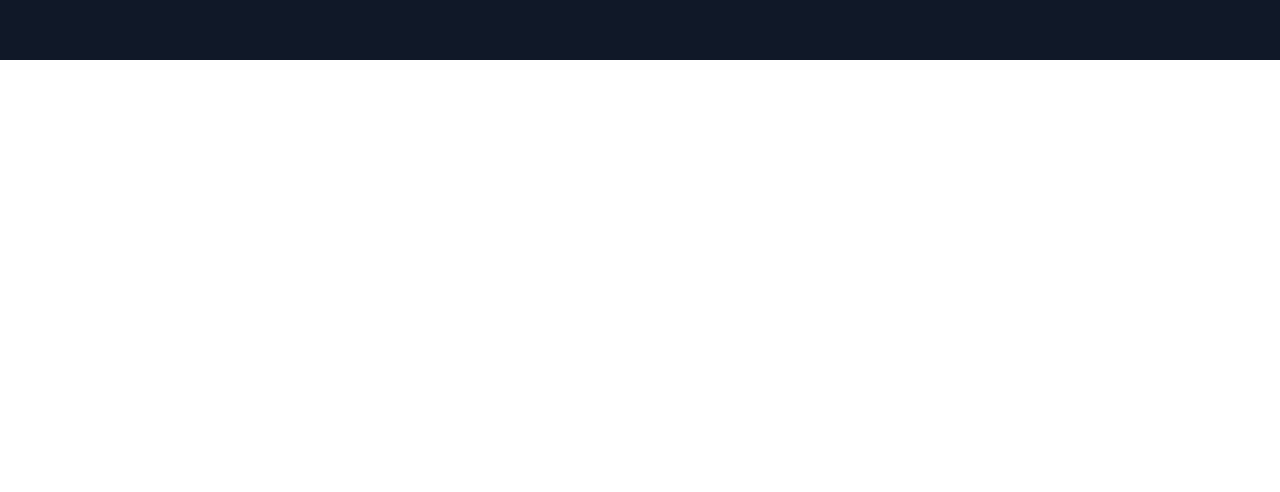
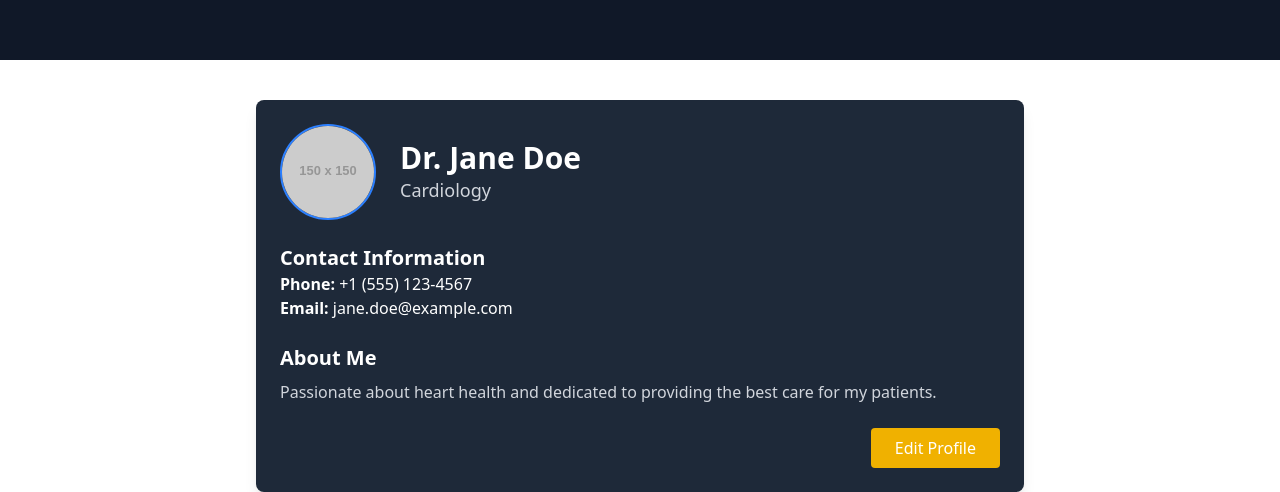
Before and after one commit to Ashu-tosh1/New-project-3, a React (Vite) app: page / in a window 1280 px wide. Shown: the part 3967-4459 px from the top of the page. Before the commit the page ends 4027 px from the top, so only its background shows below. Built offline with nearby package versions, Linux system fonts and the light colour scheme.

Commit message:
DoctorProfile

```diff
--- a/src/App.tsx
+++ b/src/App.tsx
@@ -7,6 +7,7 @@ import BookAppointment from './Patient/Appointment'
 import UploadReport from './Patient/UploadReport'
 import DoctorAppointments from './Doctor/Appoitnment'
 import PatientListView from './Doctor/PatientView'
+import DoctorProfile from './Doctor/Profile'
 function App() {
 
 
@@ -19,6 +20,7 @@ function App() {
       <UploadReport/>
       <DoctorAppointments/>
       <PatientListView/>
+      <DoctorProfile/>
    </div>
     </BrowserRouter>
 
--- /dev/null
+++ b/src/Doctor/Profile.tsx
@@ -0,0 +1,143 @@
+import React, { useState } from "react";
+
+interface DoctorProfileData {
+  photo: string;
+  name: string;
+  specialty: string;
+  contact: string;
+  email: string;
+  bio: string;
+}
+
+const DoctorProfile: React.FC = () => {
+  // Initial dummy data; in a real app, this would come from your backend or context
+  const initialProfile: DoctorProfileData = {
+    photo: "https://via.placeholder.com/150",
+    name: "Dr. Jane Doe",
+    specialty: "Cardiology",
+    contact: "+1 (555) 123-4567",
+    email: "jane.doe@example.com",
+    bio: "Passionate about heart health and dedicated to providing the best care for my patients.",
+  };
+
+  const [profile, setProfile] = useState<DoctorProfileData>(initialProfile);
+  const [isEditing, setIsEditing] = useState(false);
+
+  const handleChange = (e: React.ChangeEvent<HTMLInputElement | HTMLTextAreaElement>) => {
+    setProfile({ ...profile, [e.target.name]: e.target.value });
+  };
+
+  const handleSave = () => {
+    // In a real app, send data to the backend here.
+    setIsEditing(false);
+    alert("Profile updated successfully!");
+  };
+
+  return (
+    <div className="max-w-3xl mx-auto bg-gray-800 p-6 rounded-lg shadow-lg text-white mt-10">
+      <div className="flex items-center space-x-6">
+        <img
+          src={profile.photo}
+          alt="Doctor Profile"
+          className="w-24 h-24 rounded-full object-cover border-2 border-blue-500"
+        />
+        <div>
+          {isEditing ? (
+            <>
+              <input
+                type="text"
+                name="name"
+                value={profile.name}
+                onChange={handleChange}
+                className="bg-gray-700 p-2 rounded-lg border border-gray-600 text-white mb-2 w-full"
+              />
+              <input
+                type="text"
+                name="specialty"
+                value={profile.specialty}
+                onChange={handleChange}
+                className="bg-gray-700 p-2 rounded-lg border border-gray-600 text-white mb-2 w-full"
+              />
+            </>
+          ) : (
+            <>
+              <h1 className="text-3xl font-bold">{profile.name}</h1>
+              <p className="text-lg text-gray-300">{profile.specialty}</p>
+            </>
+          )}
+        </div>
+      </div>
+      <div className="mt-6">
+        <h2 className="text-xl font-semibold">Contact Information</h2>
+        {isEditing ? (
+          <>
+            <input
+              type="text"
+              name="contact"
+              value={profile.contact}
+              onChange={handleChange}
+              className="bg-gray-700 p-2 rounded-lg border border-gray-600 text-white my-2 w-full"
+            />
+            <input
+              type="email"
+              name="email"
+              value={profile.email}
+              onChange={handleChange}
+              className="bg-gray-700 p-2 rounded-lg border border-gray-600 text-white my-2 w-full"
+            />
+          </>
+        ) : (
+          <div>
+            <p>
+              <strong>Phone:</strong> {profile.contact}
+            </p>
+            <p>
+              <strong>Email:</strong> {profile.email}
+            </p>
+          </div>
+        )}
+      </div>
+      <div className="mt-6">
+        <h2 className="text-xl font-semibold">About Me</h2>
+        {isEditing ? (
+          <textarea
+            name="bio"
+            value={profile.bio}
+            onChange={handleChange}
+            className="bg-gray-700 p-2 rounded-lg border border-gray-600 text-white my-2 w-full"
+            rows={4}
+          ></textarea>
+        ) : (
+          <p className="mt-2 text-gray-300">{profile.bio}</p>
+        )}
+      </div>
+      <div className="mt-6 flex justify-end space-x-4">
+        {isEditing ? (
+          <>
+            <button
+              onClick={handleSave}
+              className="bg-blue-500 hover:bg-blue-600 text-white py-2 px-6 rounded"
+            >
+              Save
+            </button>
+            <button
+              onClick={() => setIsEditing(false)}
+              className="bg-red-500 hover:bg-red-600 text-white py-2 px-6 rounded"
+            >
+              Cancel
+            </button>
+          </>
+        ) : (
+          <button
+            onClick={() => setIsEditing(true)}
+            className="bg-yellow-500 hover:bg-yellow-600 text-white py-2 px-6 rounded"
+          >
+            Edit Profile
+          </button>
+        )}
+      </div>
+    </div>
+  );
+};
+
+export default DoctorProfile;
```
